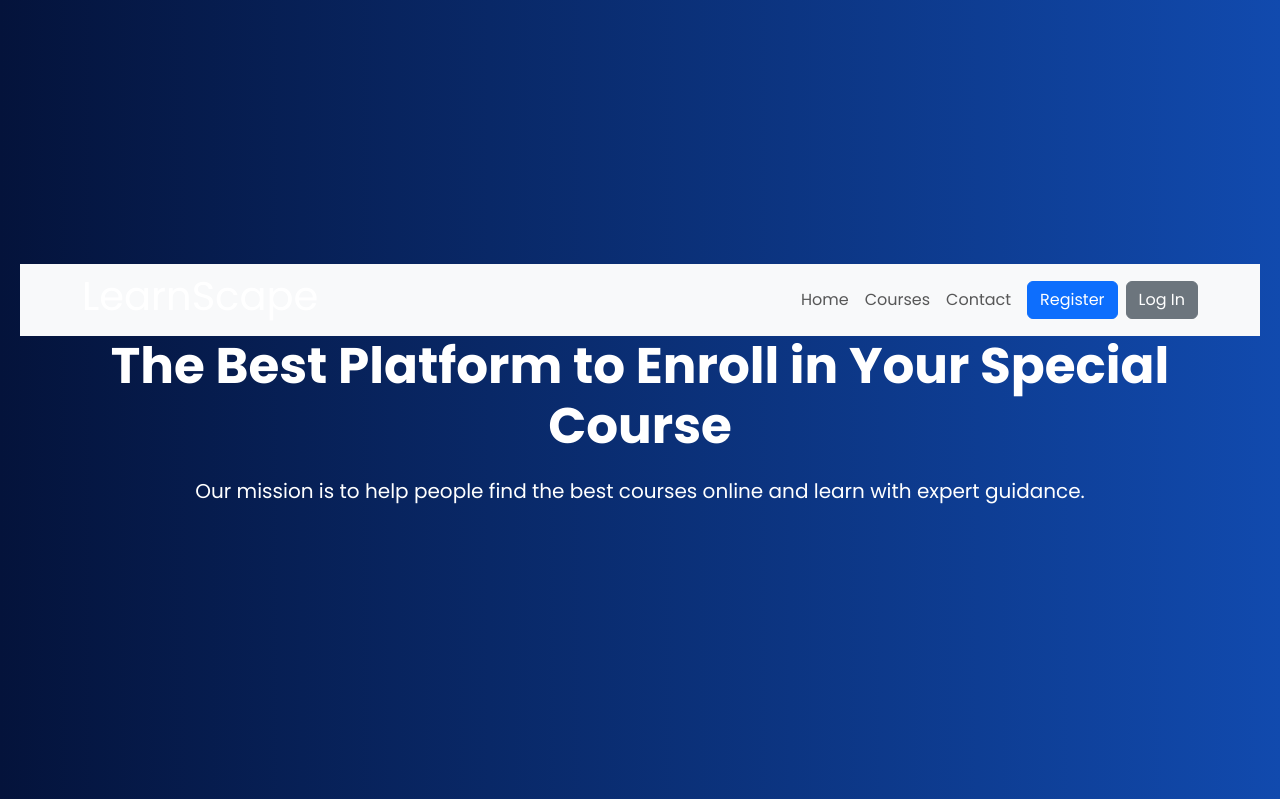
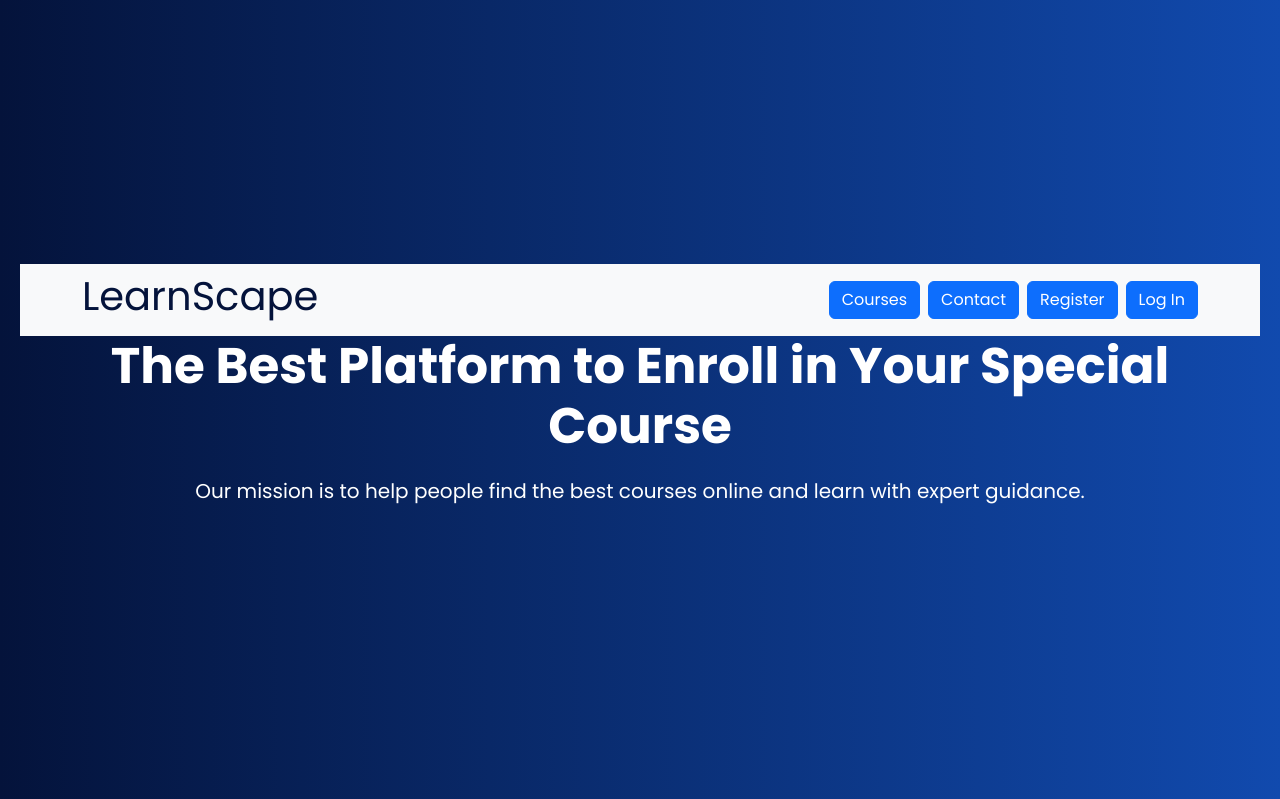
Before and after one commit to andyochieng/LMSproject, a Django app: page / in a window 1280 px wide. Shown: the top 799 px of the page. Run offline with Django 5.2, Linux system fonts and the light colour scheme.

Commit message:
styled home.html

```diff
--- a/main/templates/main/home.html
+++ b/main/templates/main/home.html
@@ -15,15 +15,15 @@
         <nav class="navbar navbar-expand-lg navbar-light bg-light">
             <div class="container">
                 <div class="logo">
-                    <a href="#"> <h1>LearnScape</h1></a>
+                     <h1 style="animation-duration: revert; color: #04133b">LearnScape</h1>
                 </div>
                 <ul class="navbar-nav ms-auto">
-                    <li class="nav-item"><a href="#" class="nav-link">Home</a></li>
-                    <li class="nav-item"><a href="{% url 'courses' %}" class="nav-link">Courses</a></li>
-                    <li class="nav-item"><a href="{% url 'contact' %}" class="nav-link">Contact</a></li>
+                    <li class="nav-item"><a href="#" class="nav-link"></a></li>
+                    <li class="nav-item"><a href="{% url 'courses' %}" class="btn btn-primary ms-2">Courses</a></li>
+                    <li class="nav-item"><a href="{% url 'contact' %}" class="btn btn-primary ms-2">Contact</a></li>
                 </ul>
                 <a href="{% url 'signup' %}" class="btn btn-primary ms-2">Register</a>
-                <a href="{% url 'login' %}" class="btn btn-secondary ms-2">Log In</a>
+                <a href="{% url 'login' %}" class="btn btn-primary ms-2">Log In</a>
             </div>
         </nav>
         <div class="container hero-content text-center">
```
Also changed, not shown: db.sqlite3, static/images/new.jpg (added), static/images/top.jpg (added).
